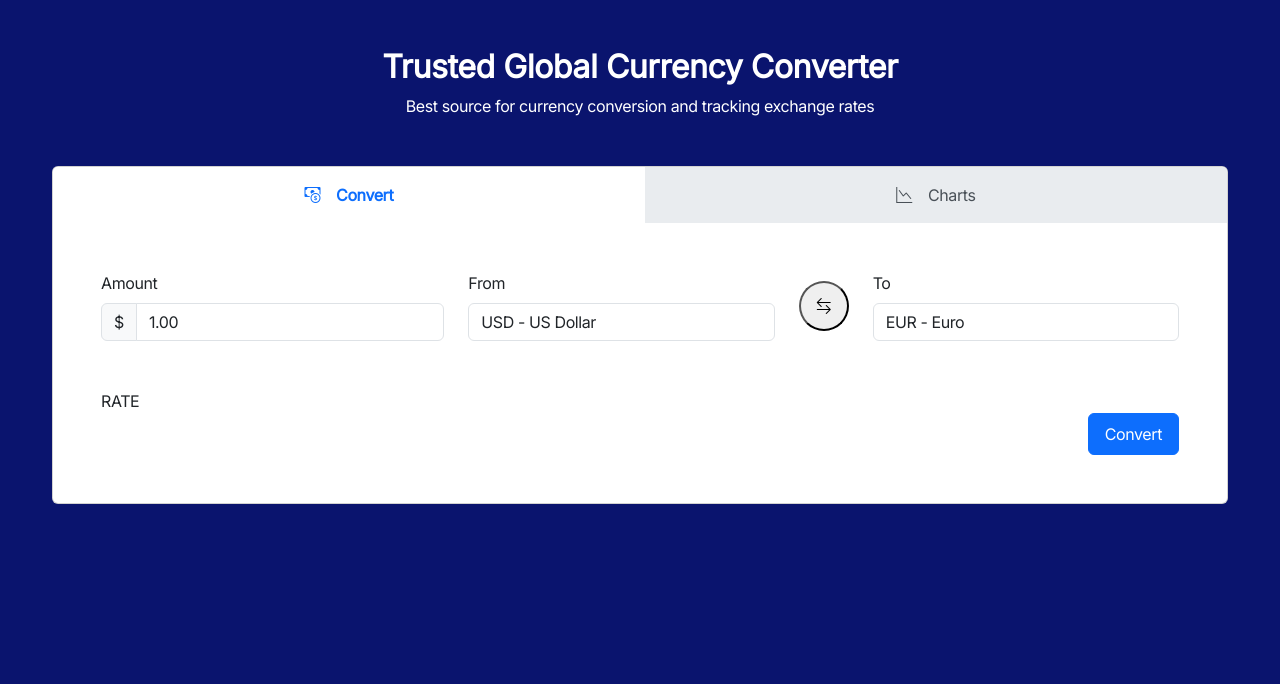
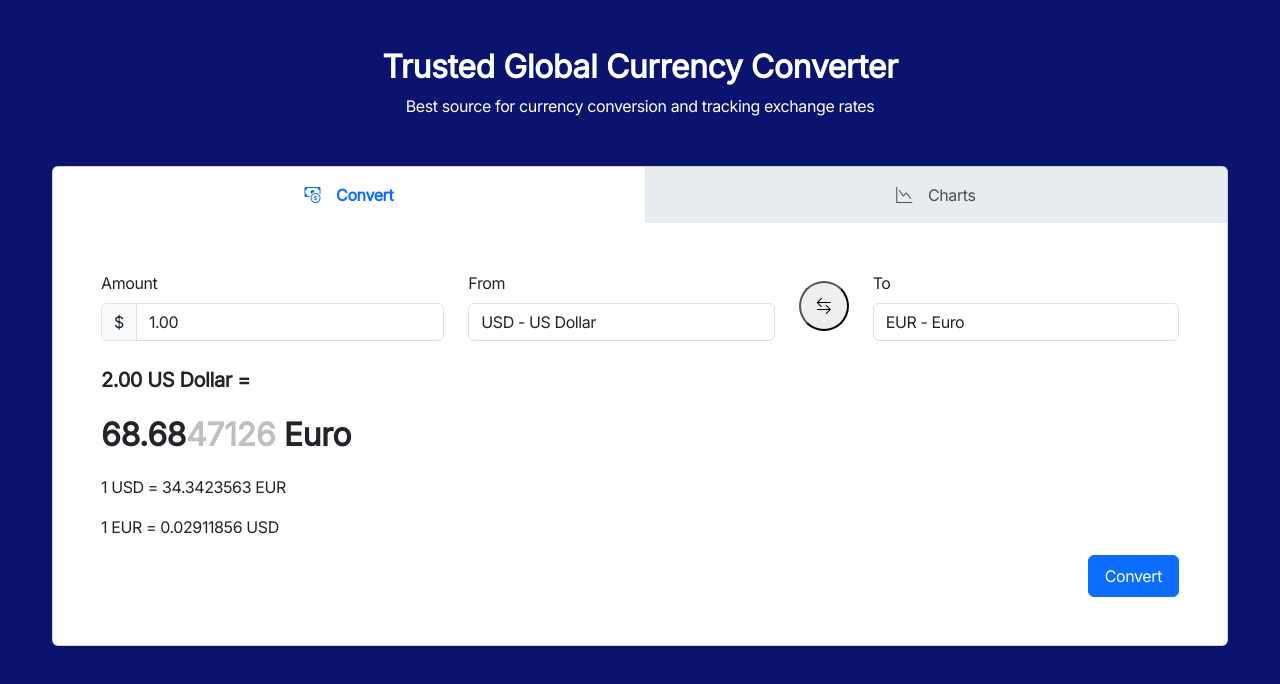
Before and after one commit to 4AK1LLA/CurrencyConverter, an Angular app in the folder ui/currency-converter-ui/: page /currency-converter in a window 1280 px wide. Both pictures are taken after a click on the button "Convert". Shown: the top 684 px of the page. Built offline with nearby package versions, Linux system fonts and the light colour scheme.

Commit message:
Rate displaying

```diff
--- a/ui/currency-converter-ui/src/components/convert/convert.component.html
+++ b/ui/currency-converter-ui/src/components/convert/convert.component.html
@@ -12,7 +12,7 @@
         </div>
         <div class="card-body p-5">
 
-            <div class="row align-items-center gy-3 mb-5">
+            <div class="row align-items-center gy-3 mb-4">
 
                 <div class="col-sm-4">
                     <label for="amount" class="form-label">Amount</label>
@@ -60,7 +60,14 @@
 
             </div>
 
-            <div *ngIf="rate">RATE</div>
+            <div *ngIf="rate">
+                <p class="fw-semibold fs-5">{{amount | number: '1.2-8'}} {{from.displayName}} =</p>
+                <p class="fw-bold fs-2">
+                    {{amount * rate | number: '1.2-2'}}<span class="fw-bold" style="color: #bfbfbf;">{{getDecimalDigits(amount * rate)}}</span> {{to.displayName}}
+                </p>
+                <p class="fw-light">1 {{from.code}} = {{rate | number: '1.2-8'}} {{to.code}}</p>
+                <p class="fw-light">1 {{to.code}} = {{1 / rate | number: '1.2-8'}} {{from.code}}</p>
+            </div>
 
             <div class="d-flex justify-content-end">
                 <button (click)="onConvertClick()" type="button" class="btn btn-primary py-2 px-3">Convert</button>
--- a/ui/currency-converter-ui/src/components/convert/convert.component.ts
+++ b/ui/currency-converter-ui/src/components/convert/convert.component.ts
@@ -18,6 +18,7 @@ export class ConvertComponent {
   to: Currency;
   showCurrencies: Currency[];
   amountValue: string;
+  amount: number;
   rate: number;
 
   constructor(
@@ -87,6 +88,12 @@ export class ConvertComponent {
     );
   }
 
+  getDecimalDigits(number: number): string {
+    let formatted = number.toLocaleString('en-US', { minimumFractionDigits: 2, maximumFractionDigits: 8 });
+    let index = formatted.indexOf('.');
+    return formatted.slice(index + 3, formatted.length);
+  }
+
   onConvertClick() {
     let queryParams = {
       amount: this.amountValue,
@@ -100,7 +107,8 @@ export class ConvertComponent {
   }
 
   convert() {
-    this.rate = 1;
+    this.amount = 2.00;
+    this.rate = 34.3423563;
   }
 }
 
```
